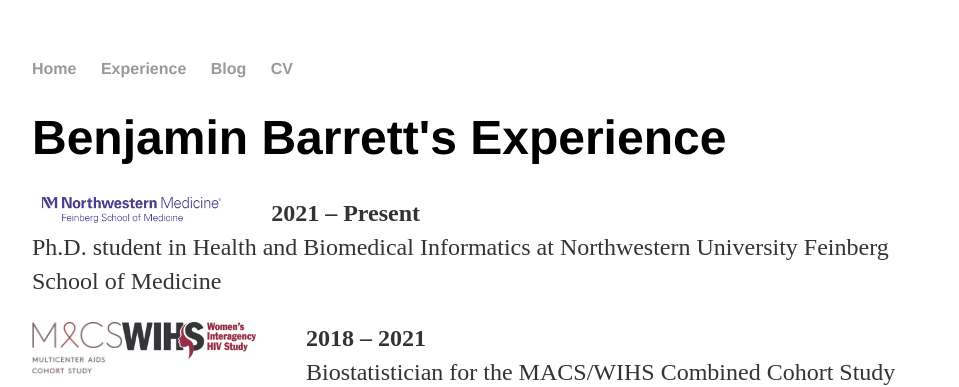
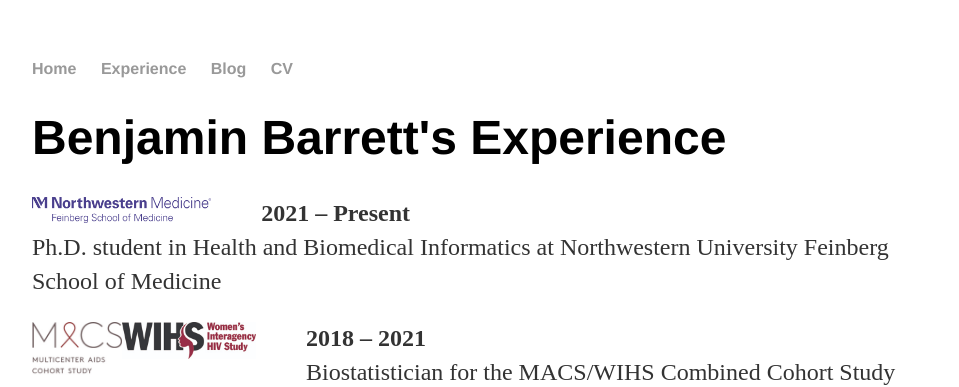
Before and after one commit to Ben4444/Ben4444.github.io, a Jekyll site: the page experience/index.html, which Jekyll copies as it is, in a window 1280 px wide. Shown: the top 387 px of the page, without its empty margins (160-1119 px from the left). Built offline with Jekyll 4.4.1, drawn with Linux system fonts in a browser that asks for light colours.

Commit message:
Update index.html

```diff
--- a/experience/index.html
+++ b/experience/index.html
@@ -19,7 +19,7 @@
 				Benjamin Barrett's Experience
 			</h1>
 			<p>
-				<img src="../assets/images/Feinberg-linear-RGB.png" alt="NM Logo" width="20%" height="20%" align="left" style="margin:0px 50px 0px 10px">
+				<img src="../assets/images/Feinberg-linear-RGB.png" alt="NM Logo" width="20%" height="20%" align="left" style="margin:0px 50px 0px 0px">
 				<strong>2021 – Present</strong><br>
 				Ph.D. student in Health and Biomedical Informatics at Northwestern University Feinberg School of Medicine
 			</p>
```
